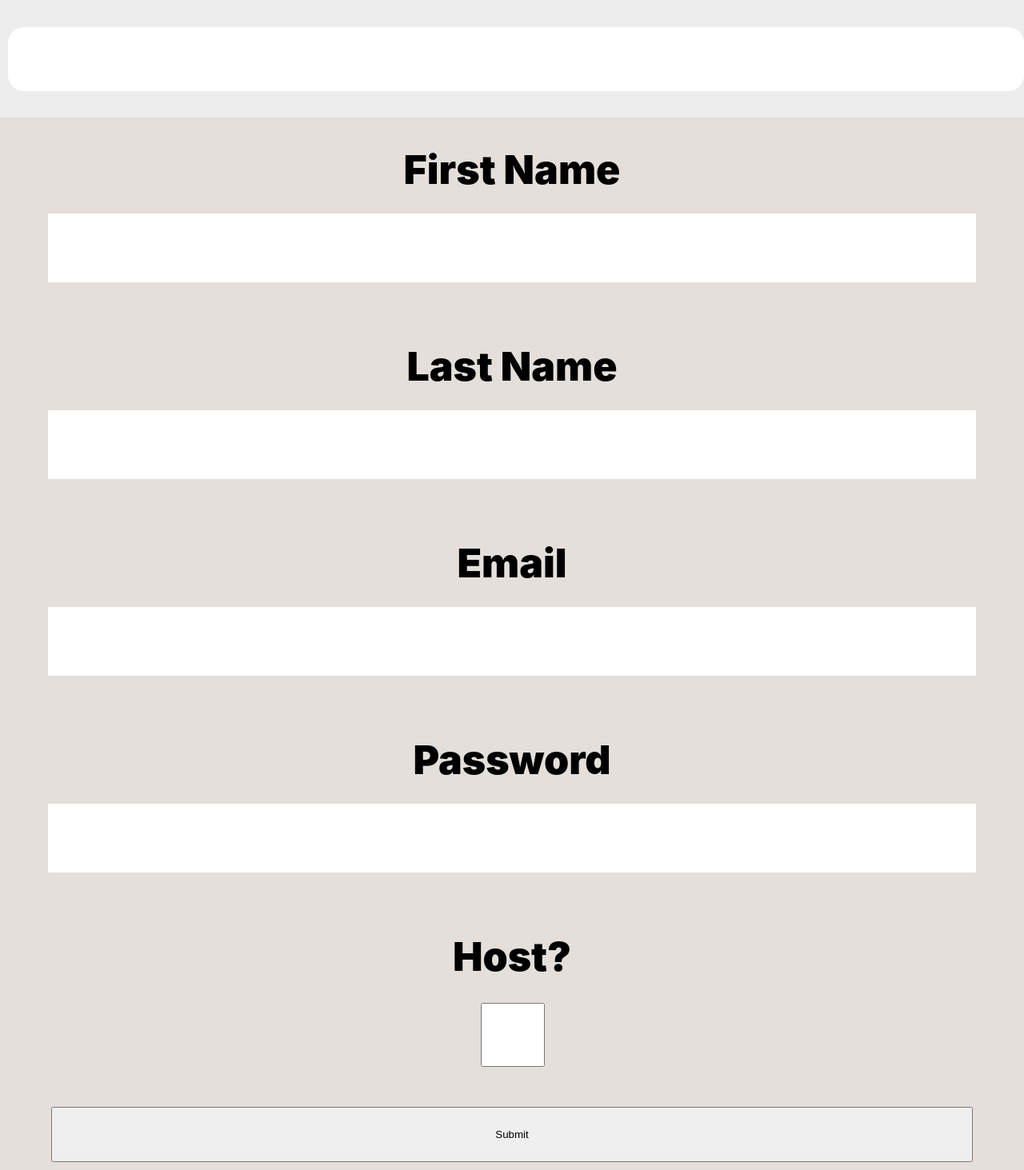
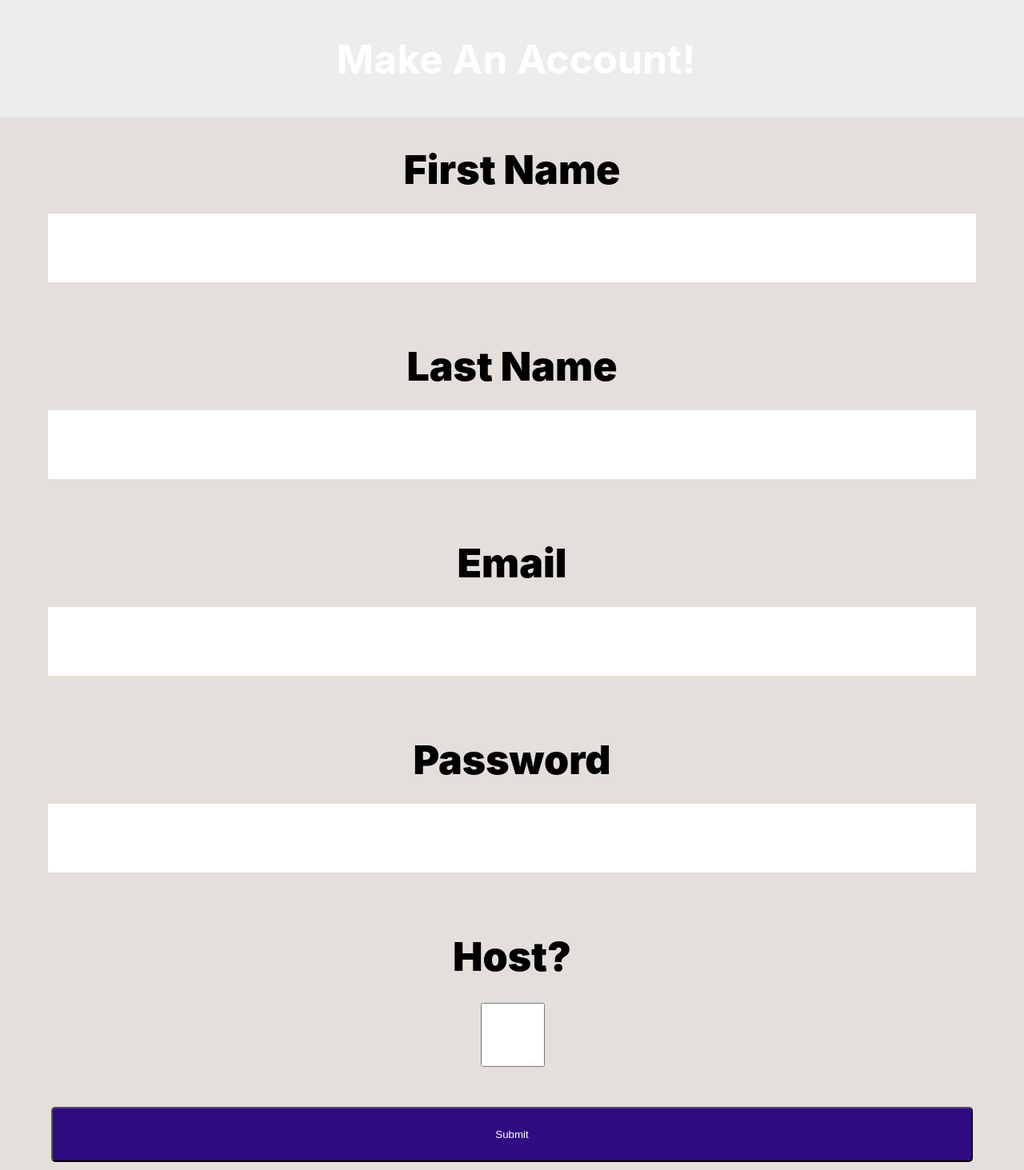
Before and after one commit to cfgdelaware23/Team-12, a React (Create React App) app in the folder client/: page /SignUp in a window 1280 px wide. Shown: the whole page at 80% size. Built offline with nearby package versions, Linux system fonts and the light colour scheme.

Commit message:
More changes to login page

```diff
--- a/client/src/pages/Login.css
+++ b/client/src/pages/Login.css
@@ -9,6 +9,7 @@ h1 {
     align-items: center;
     justify-content: center;
     background-color: #E4DFDA;
+    background-repeat:repeat;
   }
 
   .input {
@@ -40,9 +41,13 @@ h1 {
   .submit_button {
     padding: 25px;
     width: 90vw;
+    background-color: #2F0C82;
+    color: white;
+    border-radius: 5px;
   }
 
   h1.heading {
+    background-color: transparent;
     color: white;
     font-size: 50px;
 
@@ -65,7 +70,7 @@ h1 {
 
   .logo {
     height: 20vh;
-    margin-right: 37.5vw;
+    margin-right: 35.5vw;
 
   }
 
```
